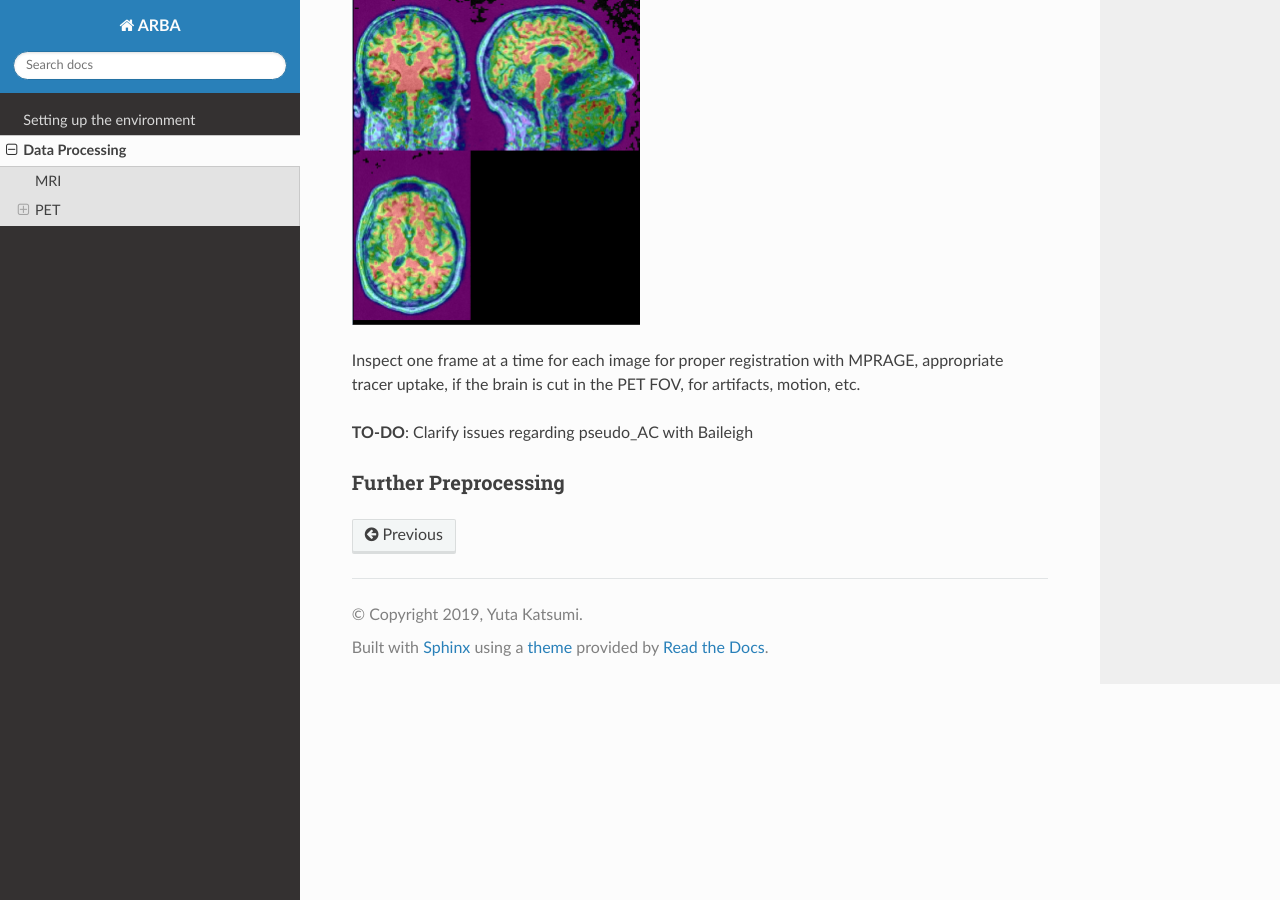
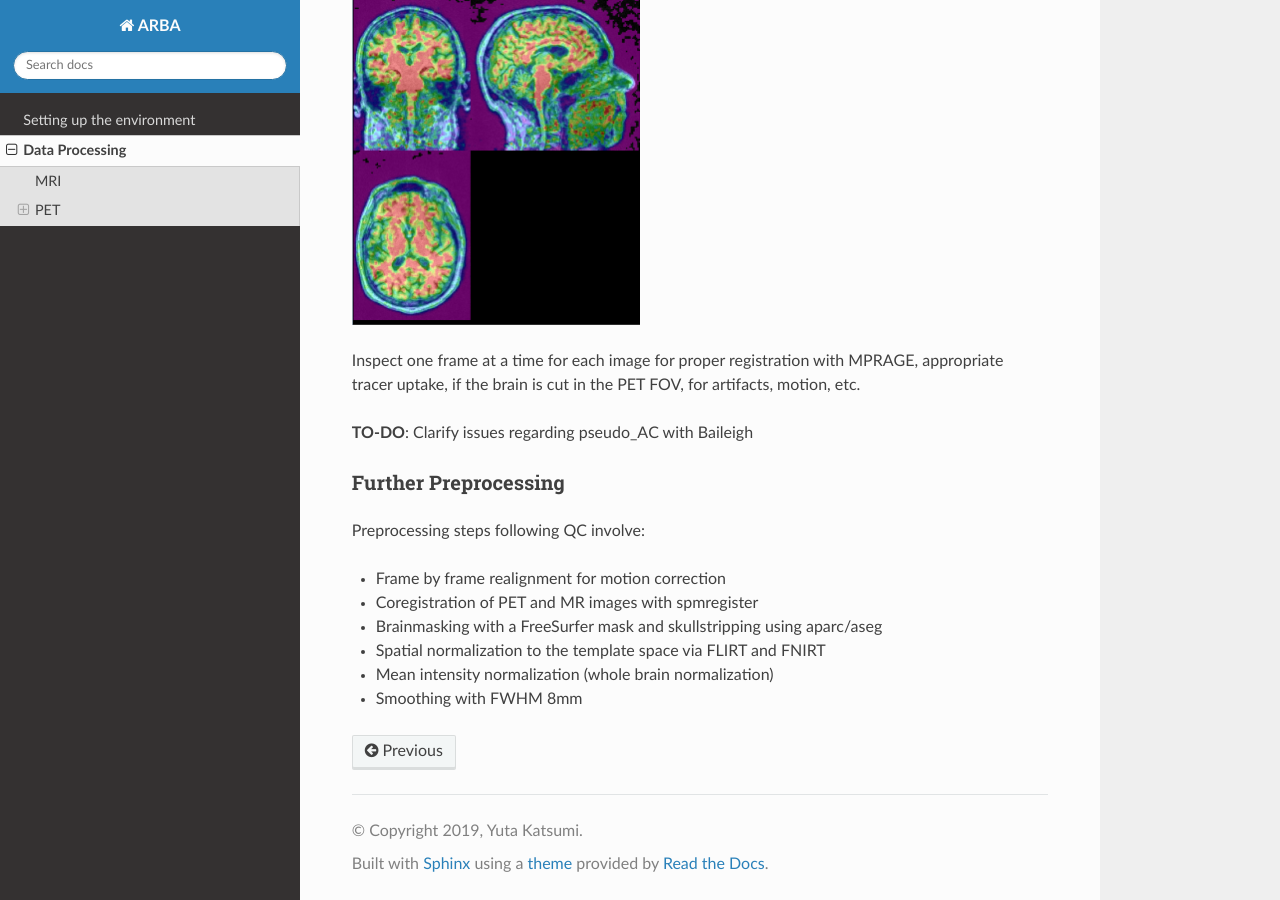
Before and after one commit to arbaneu/main, a Sphinx documentation site: the page built from docs/data.rst, in a window 1280 px wide and 900 px high, scrolled down 3014 px. Built offline with Sphinx 7.4.7 and the Read the Docs theme 2.0.0, drawn with Linux system fonts in a browser that asks for light colours.

Commit message:
Initial commit

```diff
--- a/docs/data.rst
+++ b/docs/data.rst
@@ -72,3 +72,11 @@ Inspect one frame at a time for each image for proper registration with MPRAGE,
 
 Further Preprocessing
 ~~~~~~~~~~~~~~~~~~~~~
+Preprocessing steps following QC involve:
+
+- Frame by frame realignment for motion correction
+- Coregistration of PET and MR images with spmregister
+- Brainmasking with a FreeSurfer mask and skullstripping using aparc/aseg
+- Spatial normalization to the template space via FLIRT and FNIRT
+- Mean intensity normalization (whole brain normalization)
+- Smoothing with FWHM 8mm
```
